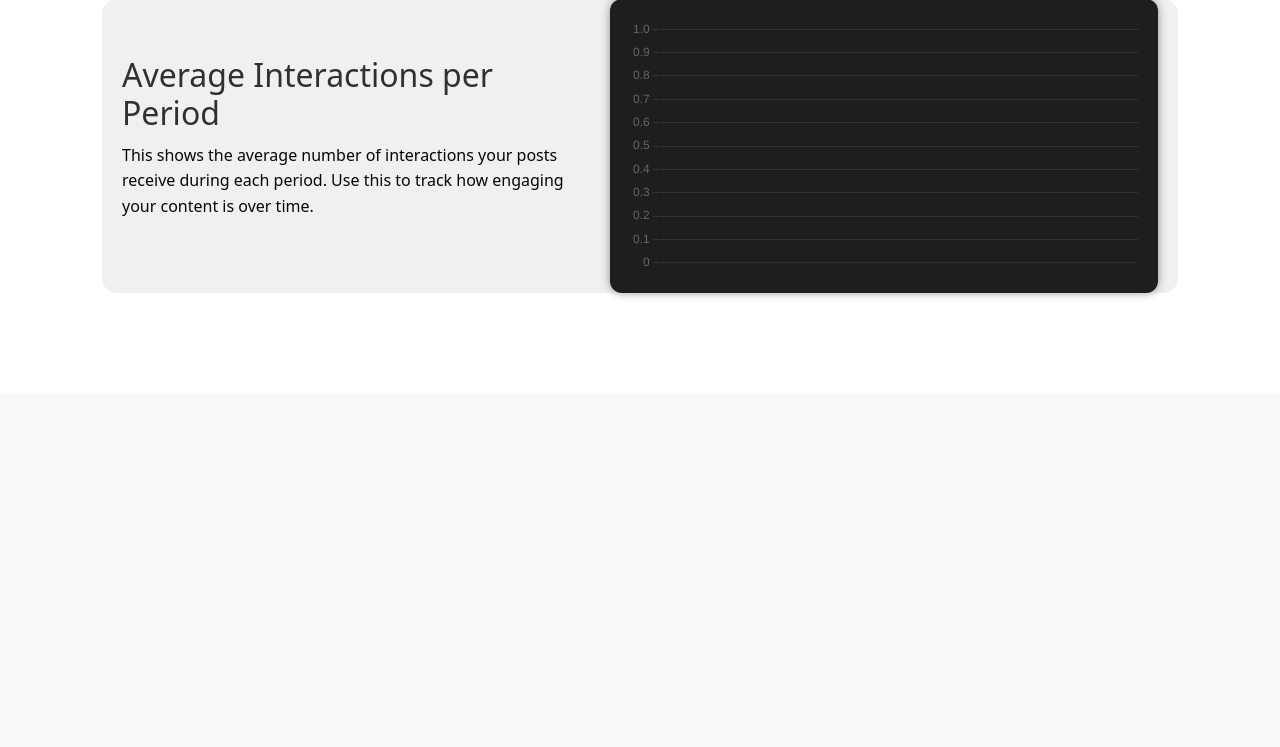
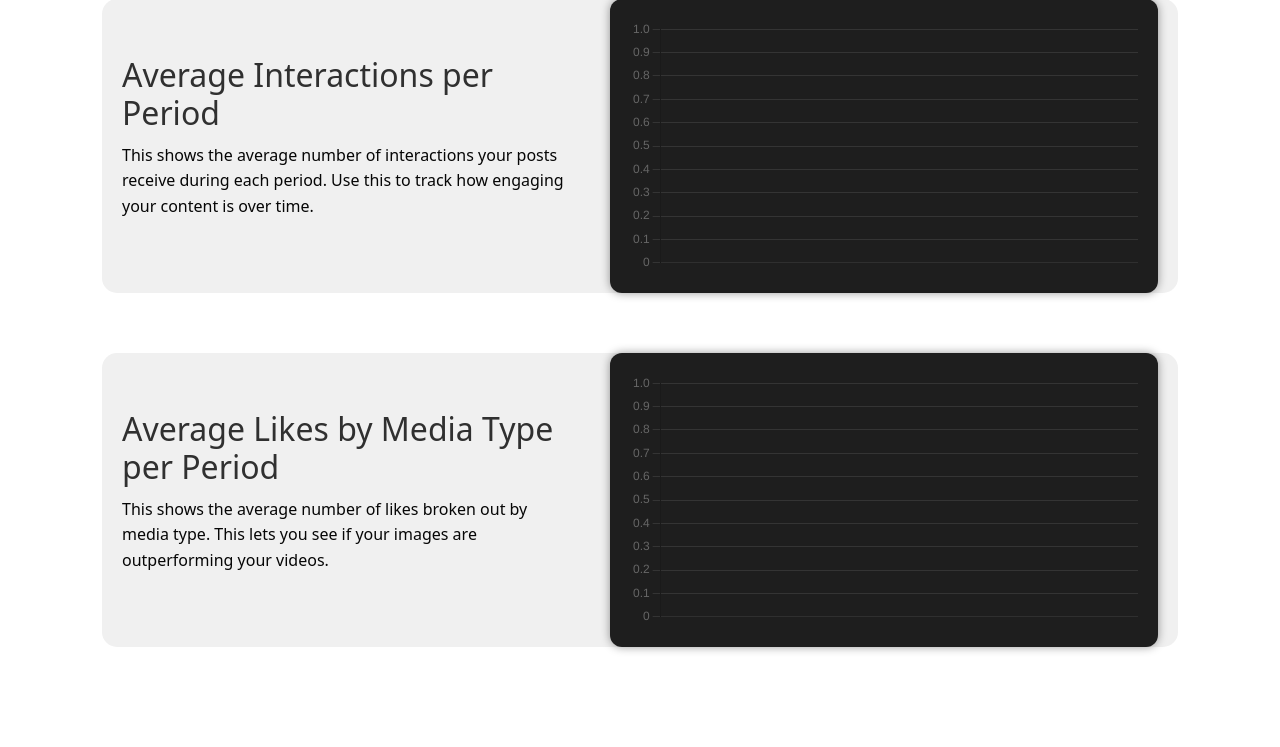
Before and after one commit to cluck28/bluesky-automation, a Flask app: template src/templates/analytics.html in a window 1280 px wide. Shown: the part 2093-2840 px from the top of the page. Before the commit the page ends 2390 px from the top, so only its background shows below. Run offline with Flask 3, Linux system fonts and the light colour scheme; the template is opened without the code that fills it, so the values that code supplies are empty.

Commit message:
added likes by media type

```diff
--- a/src/app.py
+++ b/src/app.py
@@ -12,6 +12,7 @@ from analytics.aggregations import (
     agg_user_feed_dataframe,
     get_user_feed_df,
     stacked_agg_user_feed_dataframe,
+    embed_type_agg_user_feed_dataframe,
 )
 from analytics.top_posts import (
     get_most_bookmarked_post,
@@ -116,7 +117,6 @@ def gallery():
 @app.route("/analytics", methods=["GET"])
 def analytics():
     period = request.args.get("period", "month")  # default to month
-
     feed_posts = get_user_feed()
     feed_df = get_user_feed_dataframe(feed_posts, USER_HANDLE)
     user_profile = get_user_profile()
@@ -148,6 +148,7 @@ def analytics():
     top_reposted_post_img, top_reposted_post_count = get_most_reposted_post(
         feed_posts, USER_HANDLE
     )
+    avg_likes_by_type = embed_type_agg_user_feed_dataframe(feed_df, "average_likes", "like_count", "mean", period)
     return render_template(
         "analytics.html",
         handle=handle,
@@ -167,6 +168,7 @@ def analytics():
         total_posts=total_posts,
         stacked_totals=stacked_totals,
         stacked_averages=stacked_averages,
+        average_likes_by_type=avg_likes_by_type,
     )
 
 
--- a/src/templates/analytics.html
+++ b/src/templates/analytics.html
@@ -119,6 +119,15 @@
             <canvas id="averageInteractionsStackedChart"></canvas>
         </div>
     </div>
+    <div class="chart-row">
+        <div class="chart-text">
+            <h2>Average Likes by Media Type per Period</h2>
+            <p>This shows the average number of likes broken out by media type. This lets you see if your images are outperforming your videos.</p>
+        </div>
+        <div class="chart-box">
+            <canvas id="averageLikesByTypeStackedChart"></canvas>
+        </div>
+    </div>
 </div>
 
 <script>
@@ -127,12 +136,14 @@
     const chartData3 = {{ total_posts | tojson }};
     const chartData4 = {{ stacked_totals | tojson }};
     const chartData5 = {{ stacked_averages | tojson }};
+    const chartData6 = {{ average_likes_by_type | tojson }};
 
     const ctx1 = document.getElementById('totalLikesChart').getContext('2d');
     const ctx2 = document.getElementById('averageLikesChart').getContext('2d');
     const ctx3 = document.getElementById('totalPostsChart').getContext('2d');
     const ctx4 = document.getElementById('totalInteractionsStackedChart').getContext('2d');
     const ctx5 = document.getElementById('averageInteractionsStackedChart').getContext('2d');
+    const ctx6 = document.getElementById('averageLikesByTypeStackedChart').getContext('2d');
     new Chart(ctx1, {
         type: 'bar',
         data: {
@@ -295,5 +306,32 @@
             }
         }
     });
+    new Chart(ctx6, {
+        type: 'bar',
+        data: chartData6,
+        options: {
+            responsive: true,
+            scales: {
+                y: {
+                    beginAtZero: true,
+                    grid: {
+                        color: 'rgba(255,255,255,0.1)'
+                    }
+                },
+                x: {
+                    grid: {
+                        color: 'rgba(255,255,255,0.1)'
+                    }
+                }
+            },
+            plugins: {
+                legend: {
+                    labels: {
+                        color: '#eee'
+                    }
+                }
+            }
+        }
+    });
 </script>
 {% endblock %}
```
Also changed, not shown: src/analytics/aggregations.py (+52 -0 lines).
